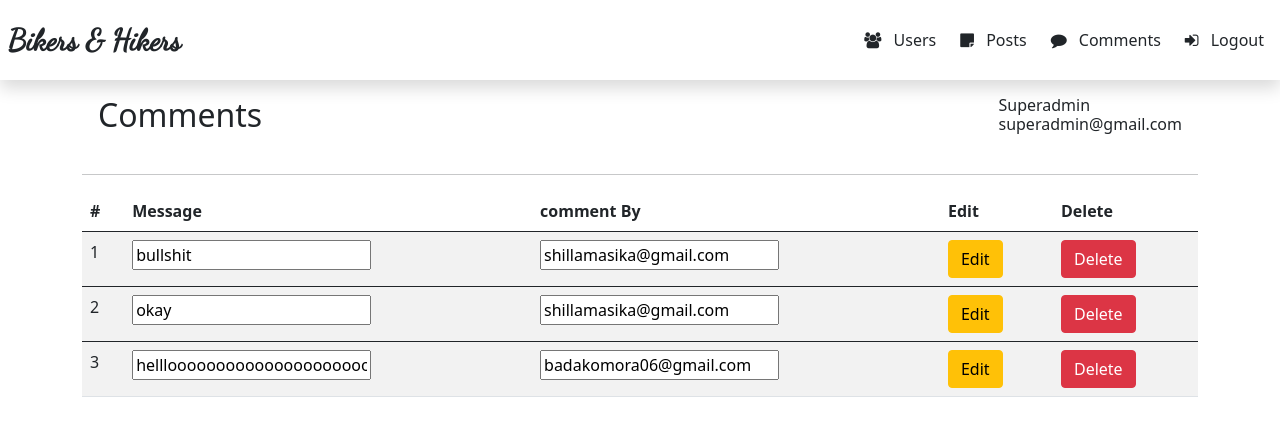
After one commit to badakomora/Bikers-and-Hikers, a PHP site: page /templates/comments.php in a window 1280 px wide. The commit adds this page. Shown: the top 436 px of the page. Run offline with PHP 8.4, Linux system fonts and the light colour scheme; a user stored in the database is signed in; data comes from the database, SQL or seed files in the repository.

Commit message:
backend update

```diff
--- a/backend/index.php
+++ b/backend/index.php
@@ -16,7 +16,7 @@ if (isset($_POST['login'])) {
         $_SESSION['username'] = $row['username'];
         $_SESSION['email'] = $row['email'];
 
-        header('refresh: 0, ./templates/dashboard.php');
+        header('refresh: 0, ./templates/users.php');
         $msg = "Login Access Granted. WELCOME!";
         echo "<script type='text/javascript'>alert('$msg');</script>";
 
--- /dev/null
+++ b/backend/templates/comments.php
@@ -0,0 +1,56 @@
+<?php include './header.php'; ?>
+
+<div class="container">
+    <div class="jumbotron p-3" style="display: flex; justify-content:space-between">
+        <h2>Comments</h2>
+        <h6><?php echo $_SESSION['username']; ?> <br> <?php echo $_SESSION['email']; ?></h6>
+    </div>
+    <hr>
+</div>
+<div class="container body">
+
+    <table class="table table-striped" style="width: 100%;">
+        <thead>
+            <tr>
+                <th scope="col">#</th>
+                <th scope="col">Message</th>
+                <th scope="col">comment By</th>
+                <th scope="col">Edit</th>
+                <th scope="col">Delete</th>
+            </tr>
+        </thead>
+        <?php
+        $query = mysqli_query($con, "SELECT * FROM comments");
+        $count = 1;
+        while ($row = mysqli_fetch_array($query)) {
+        ?>
+            <tbody>
+                <tr>
+                    <form action="includes/edit.php" method="post">
+                        <td scope="row"><?php echo $count; ?></td>
+                        <td><input type="text" name="message" value="<?php echo $row['message'] ?>"></td>
+                        <?php
+                        $query2 = mysqli_query($con, "SELECT * FROM users where id = '".$row['user_id']."'");
+                        while ($row1 = mysqli_fetch_array($query2)) {
+                        ?>
+                        <td><input type="text" name="profile" value="<?php echo $row1['email'] ?>"></td>
+                        <?php }?>
+
+                        <td>
+                            <input type="hidden" name="id" value="<?php echo $row['id']; ?>">
+                            <button class="btn btn-warning" type="submit" name="user">Edit</button>
+                        </td>
+                    </form>
+
+                    <td>
+                        <form action="includes/delete.php" method="post">
+                            <input type="hidden" name="id" value="<?php echo $row['id']; ?>">
+                            <button type="submit" class="btn btn-danger" name="user">Delete</button>
+                        </form>
+                    </td>
+                </tr>
+            </tbody>
+        <?php $count++; } ?>
+    </table>
+
+</div>
--- /dev/null
+++ b/backend/templates/header.php
@@ -0,0 +1,43 @@
+<?php
+session_start();
+include '../../includes/dbconfiq.php';
+?>
+
+<!DOCTYPE html>
+<html lang="en">
+<head>
+<title>Bikers & Hikers</title>
+    <meta charset="utf-8">
+    <meta name="viewport" content="width=device-width, initial-scale=1">
+    <!-- CSS only -->
+    <link href="https://cdn.jsdelivr.net/npm/bootstrap@5.0.1/dist/css/bootstrap.min.css" rel="stylesheet" integrity="sha384-+0n0xVW2eSR5OomGNYDnhzAbDsOXxcvSN1TPprVMTNDbiYZCxYbOOl7+AMvyTG2x" crossorigin="anonymous">
+    <!-- Font Awesome -->
+    <link rel="stylesheet" href="https://cdnjs.cloudflare.com/ajax/libs/font-awesome/4.7.0/css/font-awesome.min.css">
+    <!-- font -->
+    <link href='https://fonts.googleapis.com/css?family=Dancing Script' rel='stylesheet'>
+</head>
+<body>
+
+    <!-- nav-bar -->
+    <nav class="navbar navbar-expand-lg  navbar-light bg-white shadow sticky-top" id="navbar">
+        <a href="#" class="navbar-brand text-dark p-2 logo" style="font-family:'Dancing Script';font-size: 30px;"><b>Bikers & Hikers</b></a>
+        <button class="navbar-toggler border border-light text-light" type="button" data-toggle="collapse" data-target="#navbarNav" aria-controls="navbarNav" aria-expanded="false" aria-label="Toggle navigation">
+            <span class="navbar-toggler-icon"></span>
+        </button>
+        <div class="collapse nav navbar-collapse justify-content-end p-2" id="navbarNav">
+            <ul class="navbar-nav">
+                <li class="nav-item">
+        <a href="users.php" class="nav-link text-dark"> <i class="fa fa-users m-2"></i> Users </a>
+                </li>
+                <li class="nav-item">
+        <a href="posts.php" class="nav-link text-dark"> <i class="fa fa-sticky-note m-2"></i> Posts</a>
+                </li>
+                <li class="nav-item">
+        <a href="comments.php" class="nav-link text-dark"> <i class="fa fa-comment m-2"></i> Comments</a>
+                </li>
+                <li class="nav-item">
+        <a href="../../includes/logout.php" class="nav-link text-dark"> <i class="fa fa-sign-in m-2"></i> Logout</a>
+                </li>
+            </ul>
+        </div>
+    </nav>
```
Also changed, not shown: backend/templates/posts.php (added, +59 -0 lines), backend/templates/users.php (added, +52 -0 lines), backend/templates/dashboard.php (deleted).
